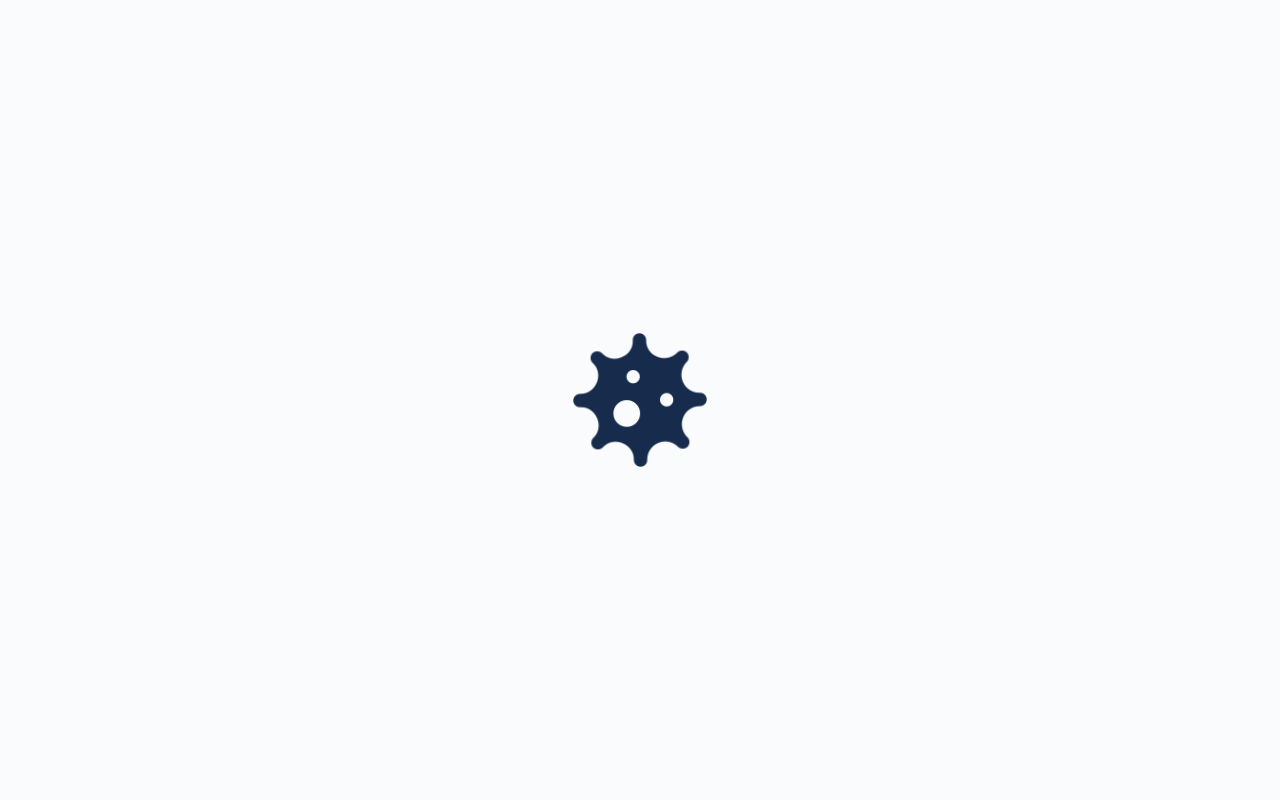
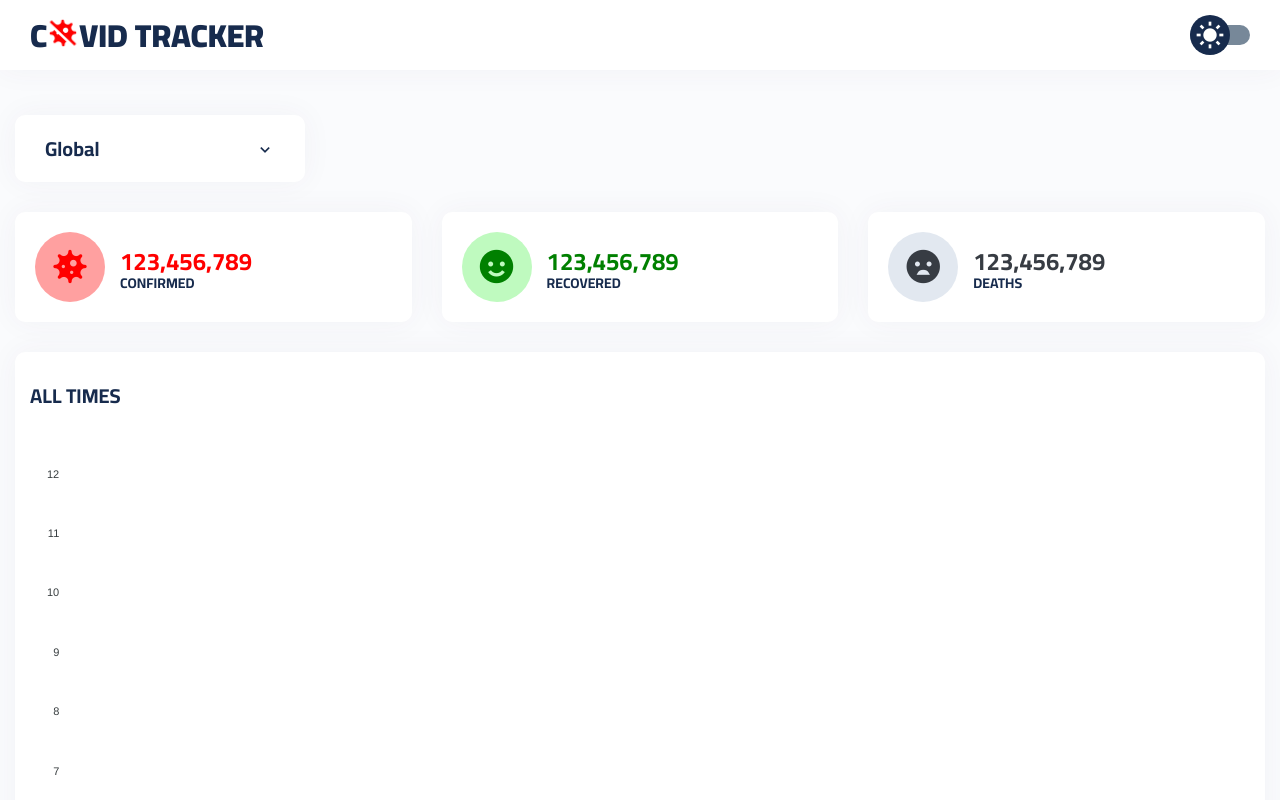
Before and after one commit to amBatman-tech/covid-live-tracker, a plain HTML site: page index.html in a window 1280 px wide. Shown: the top 800 px of the page. Drawn offline with nearby package versions, Linux system fonts and the light colour scheme; a script that the page names is missing.

Commit message:
Update index.html

```diff
--- a/index.html
+++ b/index.html
@@ -215,9 +215,9 @@
     </div>
 
     <!--Loader-->
-    <div class="loader">
+    <!--div class="loader">
         <i class="bx bxs-virus bx-spin"></i>
-    </div>
+</div-->
 
     <!--apex chart-->
     <script src="https://cdn.jsdelivr.net/npm/apexcharts"></script>
```
